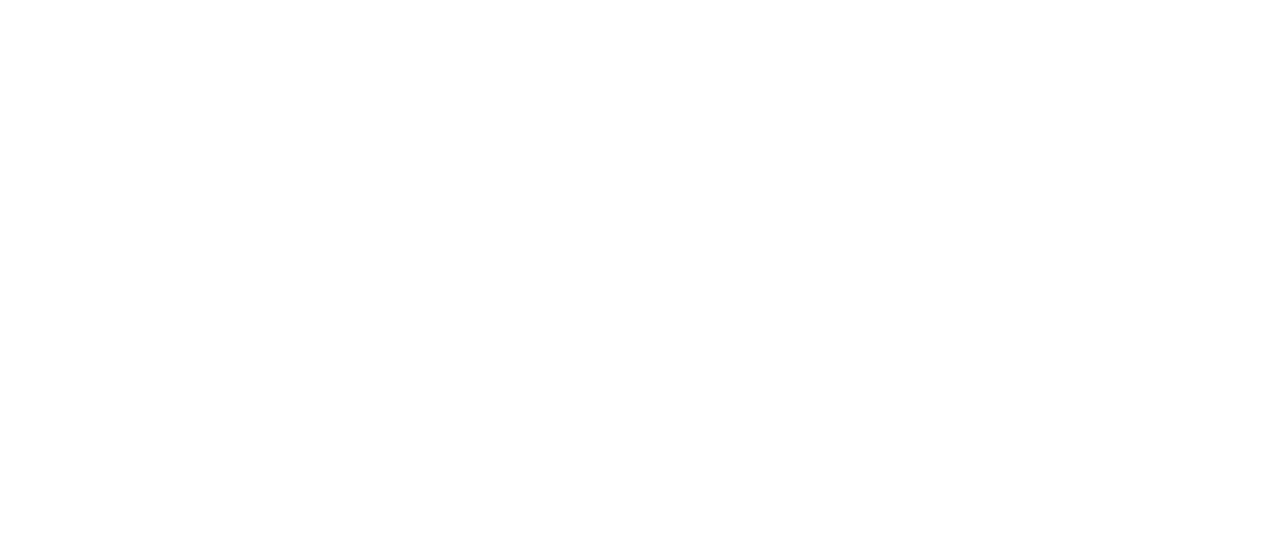
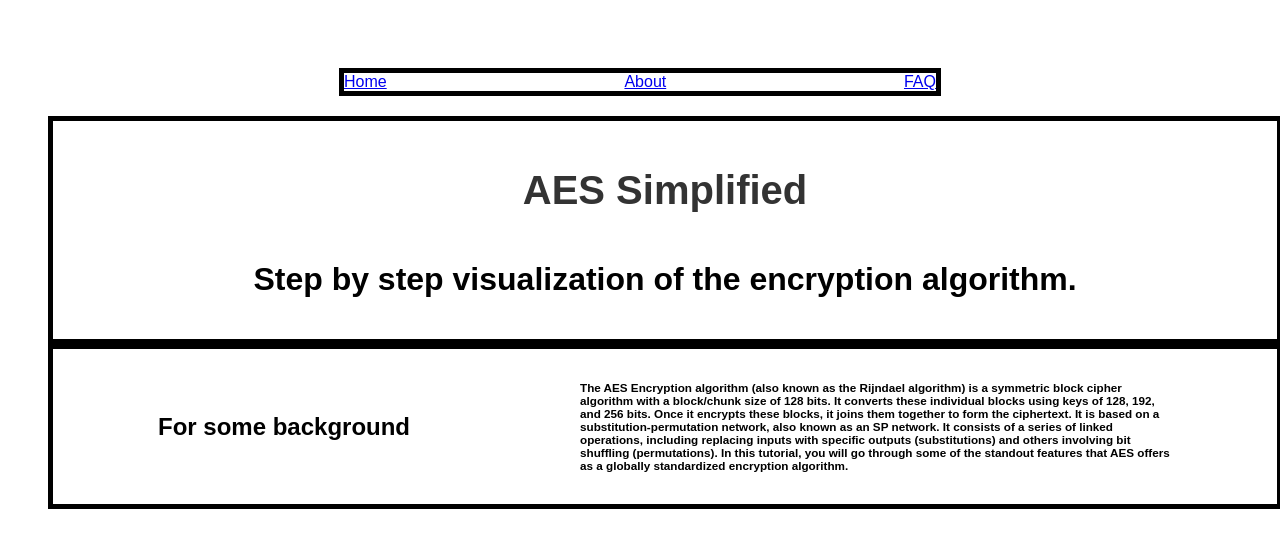
Before and after one commit to gsoverw/aes_webapp, a plain HTML site: page main.html in a window 1280 px wide. Drawn offline with Linux system fonts and the light colour scheme.

Commit message:
basic css and html for front page

```diff
--- a/main.html
+++ b/main.html
@@ -4,15 +4,41 @@
     <meta charset="UTF-8">
     <meta name="viewport" content="width=device-width, initial-scale=1.0">
     <title>Document</title>
+    <link rel="stylesheet" href="styles.css">
 </head>
 <body>
 
-</body>
+    <div class="container">
+        <div class="navbar">
+            <a href="#home">Home</a>
+            <a href="#about">About</a>
+            <a href="#FAQ">FAQ</a>
+        </div>
+        <div class="landing-text">
+            <h1 class="AES-h1">AES Simplified</h1>
+            <h1>Step by step visualization of the encryption algorithm.</h1>
+        </div>
+
+        <div class="background-text">
+            <div class="background-text-title">
+                <h2>For some background</h2>
+            </div>
+            <div class="background-text-content">
+                <h3>The AES Encryption algorithm (also known as the Rijndael algorithm) is a symmetric block cipher
+                    algorithm with a block/chunk size of 128 bits. It converts these individual
+                    blocks using keys of 128, 192, and 256 bits. Once it encrypts these blocks, it joins them together to form the ciphertext.
+                    It is based on a substitution-permutation network, also known as an SP network.
+                    It consists of a series of linked operations, including replacing inputs with specific outputs (substitutions) and others involving bit shuffling (permutations).
+                    In this tutorial, you will go through some of the standout features that AES offers as a globally standardized encryption algorithm. </h3>
+            </div>
+        </div>
+    </div>
 
 
 
 
 
+</body>
 
     <script src="prod.js"></script>
 </html>
--- a/styles.css
+++ b/styles.css
@@ -0,0 +1,52 @@
+
+
+body {
+  padding: 40px;
+  font-family: sans-serif;
+}
+
+.container {
+    width: 100%;
+    display: flex;
+    flex-direction: column;
+    justify-content: center;
+}
+
+.navbar {
+  margin: 20px;
+  width: 50%;
+  display: flex;
+  justify-content: space-between;
+  align-self: center;
+  border: 5px solid black;
+}
+
+.landing-text {
+  border: 5px solid black;
+  width: 100%;
+  display: flex;
+  flex-direction: column;
+  align-items: center;     /* ✅ center items horizontally in flex container */
+  justify-content: center; /* ✅ center items vertically if needed */
+  text-align: center;
+  padding: 20px;
+
+}
+
+.AES-h1 {
+  font-size: 2.5rem;
+  color: #333;
+}
+.background-text {
+    border: 5px solid black;
+    width: 100%;
+    display: flex;
+    align-items: center;
+    justify-content: space-around;
+    padding: 20px
+}
+
+.background-text-content {
+    width: 50%;
+    font-size: 10px;
+}
```
